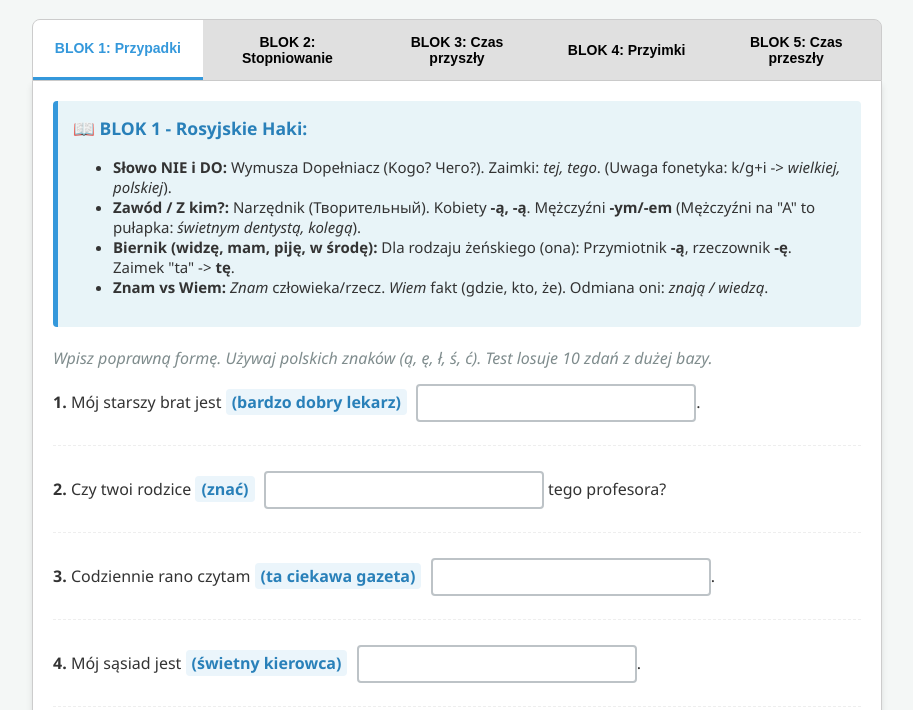
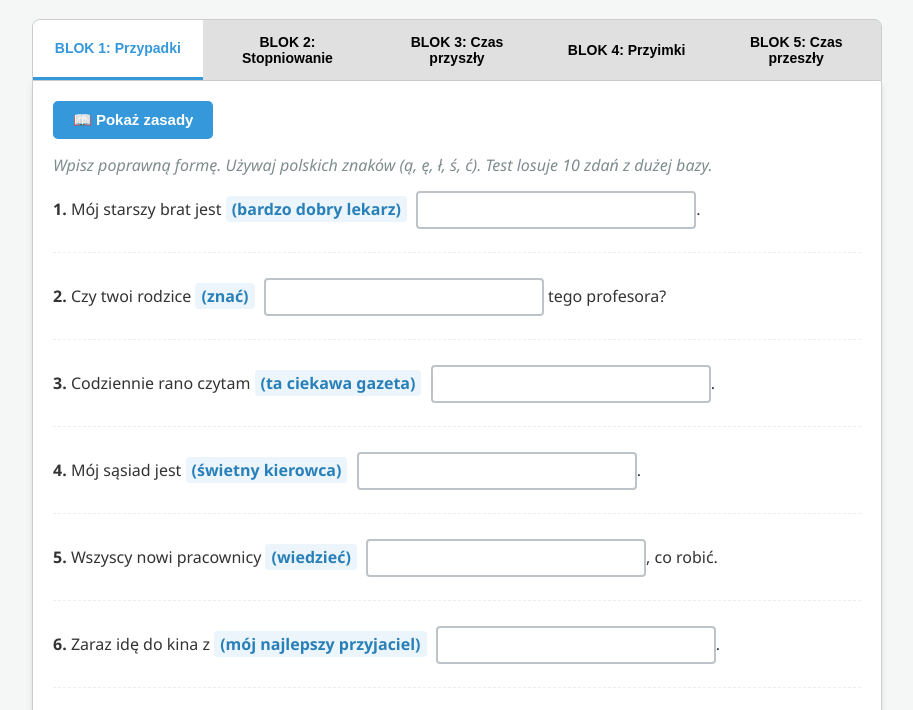
Before and after one commit to dgronsky/kurs_pl_b1, a plain HTML site: page gramatyka/trening_b1.html in a window 1280 px wide. Shown: the part 87-797 px from the top of the page, without its empty margins (183-1096 px from the left). Drawn offline with Linux system fonts and the light colour scheme.

Commit message:
dodany gramatyczny zasady dla każdego bloku

```diff
--- a/gramatyka/trening_b1.html
+++ b/gramatyka/trening_b1.html
@@ -13,10 +13,12 @@
             margin: 0 auto;
             padding: 20px;
         }
+
         h1 {
             text-align: center;
             color: #2c3e50;
         }
+
         .tab {
             overflow: hidden;
             border: 1px solid #ccc;
@@ -25,6 +27,7 @@
             display: flex;
             flex-wrap: wrap;
         }
+
             .tab button {
                 background-color: inherit;
                 flex: 1;
@@ -37,14 +40,17 @@
                 font-weight: bold;
                 min-width: 120px;
             }
+
                 .tab button:hover {
                     background-color: #d1d1d1;
                 }
+
                 .tab button.active {
                     background-color: #fff;
                     border-bottom: 3px solid #3498db;
                     color: #3498db;
                 }
+
         .tabcontent {
             display: none;
             padding: 20px;
@@ -54,18 +60,64 @@
             border-radius: 0 0 8px 8px;
             box-shadow: 0 4px 6px rgba(0,0,0,0.1);
         }
+
+        .rules-toggle {
+            background-color: #3498db;
+            color: white;
+            border: none;
+            padding: 10px 20px;
+            border-radius: 5px;
+            cursor: pointer;
+            font-size: 15px;
+            font-weight: bold;
+            margin-bottom: 15px;
+            transition: 0.3s;
+        }
+
+            .rules-toggle:hover {
+                background-color: #2980b9;
+            }
+
+            .rules-toggle.active {
+                background-color: #e74c3c;
+            }
+
+                .rules-toggle.active:hover {
+                    background-color: #c0392b;
+                }
+
         .rules-box {
+            display: none;
             background-color: #e8f4f8;
             padding: 15px;
             border-left: 5px solid #3498db;
             margin-bottom: 20px;
             border-radius: 4px;
             font-size: 15px;
+            animation: fadeIn 0.3s ease-in-out;
         }
+
+            .rules-box.visible {
+                display: block;
+            }
+
+        @keyframes fadeIn {
+            from {
+                opacity: 0;
+                transform: translateY(-10px);
+            }
+
+            to {
+                opacity: 1;
+                transform: translateY(0);
+            }
+        }
+
         .rules-box h3 {
             margin-top: 0;
             color: #2980b9;
         }
+
         .question {
             margin-bottom: 25px;
             font-size: 16px;
@@ -73,6 +125,7 @@
             padding-bottom: 15px;
             border-bottom: 1px dashed #eee;
         }
+
         .hint {
             color: #2980b9;
             font-weight: bold;
@@ -81,6 +134,7 @@
             border-radius: 4px;
             margin-right: 5px;
         }
+
         input[type="text"] {
             padding: 8px;
             font-size: 16px;
@@ -89,30 +143,37 @@
             width: 260px;
             transition: 0.3s;
         }
+
             input[type="text"]:focus {
                 border-color: #3498db;
                 outline: none;
             }
+
         .correct {
             border-color: #27ae60 !important;
             background-color: #eafaf1;
         }
+
         .incorrect {
             border-color: #e74c3c !important;
             background-color: #fceceb;
         }
+
         .feedback {
             display: block;
             margin-top: 8px;
             font-weight: normal;
         }
+
         .correct-text {
             color: #27ae60;
             font-weight: bold;
         }
+
         .incorrect-text {
             color: #e74c3c;
         }
+
         .feedback-details {
             background-color: #fff;
             border: 1px solid #ffcccc;
@@ -123,6 +184,7 @@
             color: #333;
             box-shadow: 0 2px 4px rgba(231,76,60,0.1);
         }
+
         .diff-error {
             background-color: #ffcccc;
             color: #c0392b;
@@ -131,6 +193,7 @@
             padding: 0 2px;
             border-radius: 2px;
         }
+
         .diff-correct {
             background-color: #d5f5e3;
             color: #27ae60;
@@ -139,16 +202,19 @@
             border-radius: 2px;
             text-decoration: underline;
         }
+
         .instructions {
             font-style: italic;
             color: #7f8c8d;
             margin-bottom: 15px;
         }
+
         .action-buttons {
             display: flex;
             gap: 10px;
             margin-top: 20px;
         }
+
         .btn {
             flex: 1;
             padding: 12px;
@@ -160,10 +226,23 @@
             font-weight: bold;
             transition: 0.3s;
         }
-        .check-btn { background-color: #27ae60; }
-        .check-btn:hover { background-color: #2ecc71; }
-        .shuffle-btn { background-color: #f39c12; }
-        .shuffle-btn:hover { background-color: #f1c40f; color: #333; }
+
+        .check-btn {
+            background-color: #27ae60;
+        }
+
+            .check-btn:hover {
+                background-color: #2ecc71;
+            }
+
+        .shuffle-btn {
+            background-color: #f39c12;
+        }
+
+            .shuffle-btn:hover {
+                background-color: #f1c40f;
+                color: #333;
+            }
     </style>
 </head>
 <body>
@@ -180,7 +259,8 @@
 
     <!-- BLOK 1 -->
     <div id="Blok1" class="tabcontent">
-        <div class="rules-box">
+        <button class="rules-toggle" onclick="toggleRules('rules-blok1', this)">📖 Pokaż zasady</button>
+        <div id="rules-blok1" class="rules-box">
             <h3>📖 BLOK 1 - Rosyjskie Haki:</h3>
             <ul>
                 <li><b>Słowo NIE i DO:</b> Wymusza Dopełniacz (Kogo? Чего?). Zaimki: <i>tej, tego</i>. (Uwaga fonetyka: k/g+i -> <i>wielkiej, polskiej</i>).</li>
@@ -199,7 +279,8 @@
 
     <!-- BLOK 2 -->
     <div id="Blok2" class="tabcontent">
-        <div class="rules-box">
+        <button class="rules-toggle" onclick="toggleRules('rules-blok2', this)">📖 Pokaż zasady</button>
+        <div id="rules-blok2" class="rules-box">
             <h3>📖 BLOK 2 - Rosyjskie Haki:</h3>
             <ul>
                 <li><b>Wskaźnik "NIŻ" (чем):</b> Wymusza stopień 2 (wyższy). Np. <i>szybszy, droższy, lepiej, gorzej</i>.</li>
@@ -218,7 +299,8 @@
 
     <!-- BLOK 3 -->
     <div id="Blok3" class="tabcontent">
-        <div class="rules-box">
+        <button class="rules-toggle" onclick="toggleRules('rules-blok3', this)">📖 Pokaż zasady</button>
+        <div id="rules-blok3" class="rules-box">
             <h3>📖 BLOK 3 - Rosyjskie Haki (Czas przyszły i trudne odmiany):</h3>
             <ul>
                 <li><b>Rezultat (сделаю):</b> Sam czasownik BEZ "będzie" -> <i>zrobię, sprawdzi, napiszemy, zacznie</i>.</li>
@@ -238,7 +320,8 @@
 
     <!-- BLOK 4 -->
     <div id="Blok4" class="tabcontent">
-        <div class="rules-box">
+        <button class="rules-toggle" onclick="toggleRules('rules-blok4', this)">📖 Pokaż zasady</button>
+        <div id="rules-blok4" class="rules-box">
             <h3>📖 BLOK 4 - Rosyjskie Haki (Przyimki / Rekcja):</h3>
             <ul>
                 <li><b>TĘSKNIĆ + ZA</b> (Narzędnik): Tęsknię <b>za</b> tobą. (RU: скучаю <b>по</b> тебе - INNY przyimek!)</li>
@@ -261,7 +344,8 @@
 
     <!-- BLOK 5 -->
     <div id="Blok5" class="tabcontent">
-        <div class="rules-box">
+        <button class="rules-toggle" onclick="toggleRules('rules-blok5', this)">📖 Pokaż zasady</button>
+        <div id="rules-blok5" class="rules-box">
             <h3>📖 BLOK 5 - Rosyjskie Haki (Czas przeszły):</h3>
             <ul>
                 <li><b>JA (mężczyzna):</b> делал + <b>em</b> = robił<b>em</b>, pisał<b>em</b>, czytał<b>em</b></li>
@@ -377,7 +461,7 @@
             { q: "Mechanik w piątek (naprawić) twój samochód.", a: "naprawi" }
         ];
 
-        // BAZA PYTAŃ - BLOK 4 (Przyimki) - POPRAWIONA
+        // BAZA PYTAŃ - BLOK 4 (Przyimki)
         const poolBlok4 = [
             { q: "Każdego dnia rano czekam 15 minut (...) autobus do pracy.", a: "na" },
             { q: "Po wyjeździe do Londynu bardzo tęskniłem (...) polskim jedzeniem.", a: "za" },
@@ -443,6 +527,19 @@
         let currentQuestionsBlok3 = [];
         let currentQuestionsBlok4 = [];
         let currentQuestionsBlok5 = [];
+
+        function toggleRules(rulesId, button) {
+            const rulesBox = document.getElementById(rulesId);
+            if (rulesBox.classList.contains('visible')) {
+                rulesBox.classList.remove('visible');
+                button.textContent = '📖 Pokaż zasady';
+                button.classList.remove('active');
+            } else {
+                rulesBox.classList.add('visible');
+                button.textContent = '📕 Ukryj zasady';
+                button.classList.add('active');
+            }
+        }
 
         function loadRandomQuestions(containerId, pool) {
             let shuffled = [...pool].sort(() => 0.5 - Math.random());
@@ -569,7 +666,7 @@
             evt.currentTarget.className += " active";
         }
 
-        window.onload = function() {
+        window.onload = function () {
             loadRandomQuestions('quiz-blok1', poolBlok1);
             loadRandomQuestions('quiz-blok2', poolBlok2);
             loadRandomQuestions('quiz-blok3', poolBlok3);
```
Lines whose indentation alone changed are shown as unchanged.
